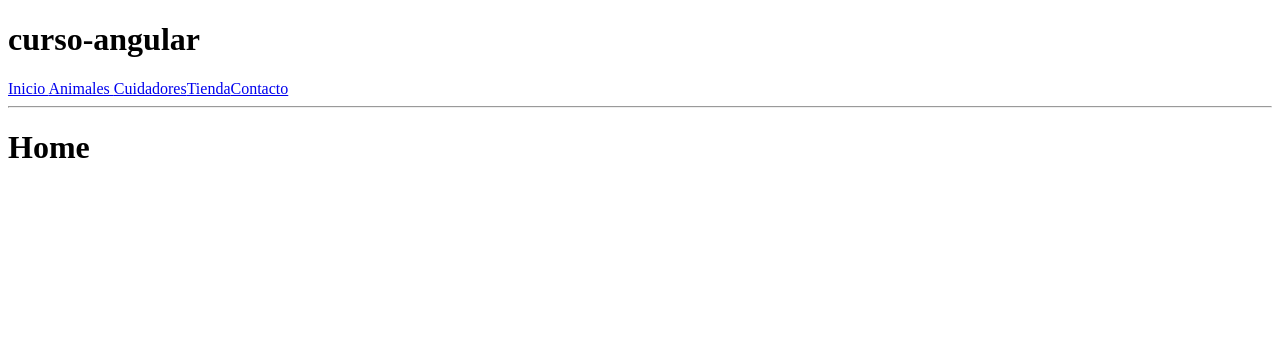
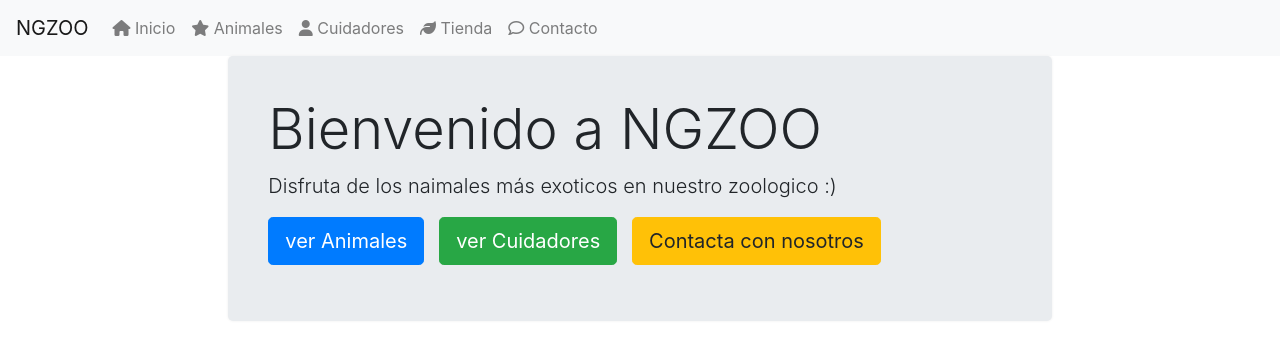
Before and after one commit to marcmayol/zoo, an Angular app: page / in a window 1280 px wide. Shown: the top 360 px of the page. Built offline with nearby package versions, Linux system fonts and the light colour scheme.

Commit message:
nav y home

```diff
--- a/package.json
+++ b/package.json
@@ -19,6 +19,10 @@
     "@angular/platform-browser": "~9.0.7",
     "@angular/platform-browser-dynamic": "~9.0.7",
     "@angular/router": "~9.0.7",
+    "bootstrap": "^4.4.1",
+    "font-awesome": "^4.7.0",
+    "jquery": "^3.4.1",
+    "popper": "^1.0.1",
     "rxjs": "~6.5.4",
     "tslib": "^1.10.0",
     "zone.js": "~0.10.2"
--- a/src/app/app.component.html
+++ b/src/app/app.component.html
@@ -1,14 +1,30 @@
-<h1>{{title}}</h1>
+<nav class="navbar navbar-expand-lg navbar-light bg-light">
+  <a class="navbar-brand" [routerLink]="['/home']">{{title}}</a>
+  <button class="navbar-toggler" type="button" data-toggle="collapse" data-target="#navbarNav" aria-controls="navbarNav"
+          aria-expanded="false" aria-label="Toggle navigation">
+    <span class="navbar-toggler-icon"></span>
+  </button>
+  <div class="collapse navbar-collapse" id="navbarNav">
+    <ul class="navbar-nav">
+      <li class="nav-item">
+        <a class="nav-link" [routerLink]="['/home']" [routerLinkActive]="['active']"> <i class="fa fa-home" aria-hidden="true"></i> Inicio </a>
+      </li>
+      <li class="nav-item">
+        <a class="nav-link" [routerLink]="['/animales']" [routerLinkActive]="['active']"> <i class="fa fa-star" aria-hidden="true"></i> Animales </a>
+      </li>
+      <li class="nav-item">
+        <a class="nav-link" [routerLink]="['/cuidadores']" [routerLinkActive]="['active']"> <i class="fa fa-user" aria-hidden="true"></i> Cuidadores</a>
+      </li>
+      <li class="nav-item">
+        <a class="nav-link " [routerLink]="['/tienda']" [routerLinkActive]="['active']"> <i class="fa fa-leaf" aria-hidden="true"></i> Tienda</a>
+      </li>
+      <li class="nav-item">
+        <a class="nav-link " [routerLink]="['/contacto']" [routerLinkActive]="['active']"> <i class="fa fa-comment-o" aria-hidden="true"></i> Contacto</a>
+      </li>
+    </ul>
+  </div>
+</nav>
+<span class="hide" *ngIf="emailContacto">Email de contacto {{emailContacto}}
+  <button (click)="borrarEmail()">Eliminar email de contacto</button></span>
 
-<a [routerLink]="['/home']">Inicio </a>
-<a [routerLink]="['/animales']">Animales </a>
-<a [routerLink]="['/cuidadores']">Cuidadores</a>
-<a [routerLink]="['/tienda']">Tienda</a>
-<a [routerLink]="['/contacto']">Contacto</a>
-
-<span *ngIf="emailContacto">Email de contacto {{emailContacto}} <button (click)="borrarEmail()">Eliminar email de contacto</button></span>
-
-
-
-<hr/>
 <router-outlet></router-outlet>
--- a/src/app/app.component.ts
+++ b/src/app/app.component.ts
@@ -6,7 +6,7 @@ import {Component, DoCheck, OnInit} from '@angular/core';
   styleUrls: ['./app.component.css']
 })
 export class AppComponent implements DoCheck, OnInit {
-  title = 'curso-angular';
+  title = 'NGZOO';
   emailContacto;
 
   ngOnInit(): void {
--- a/src/app/contact/contact.component.html
+++ b/src/app/contact/contact.component.html
@@ -1,3 +1,3 @@
 <h1>{{title}}</h1>
 <input type="text" [(ngModel)]="emailContacto" />
-<button (click)="guardarEmail()"> guardar email</button>
+<button class="nose" (click)="guardarEmail()"> guardar email</button>
--- a/src/app/home/home.component.html
+++ b/src/app/home/home.component.html
@@ -1 +1,13 @@
-<h1>{{title}}</h1>
+<div class="col-lg-8 offset-2">
+  <div class="jumbotron">
+    <h1 class="display-4">{{title}}</h1>
+    <p class="lead">Disfruta de los naimales más exoticos en nuestro zoologico :)</p>
+    <p>
+      <a class="btn btn-primary btn-lg" [routerLink]="['/animales']" role="button">ver Animales</a>
+
+      <a class="btn btn-success btn-lg" [routerLink]="['/cuidadores']" role="button">ver Cuidadores</a>
+
+      <a class="btn btn-warning btn-lg" [routerLink]="['/contacto']" role="button">Contacta con nosotros</a>
+    </p>
+  </div>
+</div>
--- a/src/app/home/home.component.ts
+++ b/src/app/home/home.component.ts
@@ -7,7 +7,7 @@ import { Component, OnInit } from '@angular/core';
 })
 export class HomeComponent implements OnInit {
 
-  title = 'Home';
+  title = 'Bienvenido a NGZOO';
 
   constructor() {
   }
--- /dev/null
+++ b/src/assets/styles.css
@@ -0,0 +1,19 @@
+boby{
+  background-color: #eee !important;
+  color:#546421 !important;
+}
+.nose{
+  background-color: #eee !important;
+  color:#546421 !important;
+}
+.jumbotron{
+  padding: 40px;
+  border-radius: 5px;
+  box-shadow: 0px 0px 3px #eee;
+}
+.btn-success, .btn-warning{
+  margin-left: 2%;
+}
+.navbar-nav .active{
+  border-bottom: 3px solid orange;
+}
--- a/src/index.html
+++ b/src/index.html
@@ -2,12 +2,25 @@
 <html lang="en">
 <head>
   <meta charset="utf-8">
-  <title>Cursoangular</title>
+  <title>NGZOO</title>
   <base href="/">
-  <meta name="viewport" content="width=device-width, initial-scale=1">
-  <link rel="icon" type="image/x-icon" href="favicon.ico">
+  <meta name="viewport" content="width=device-width, initial-scale=1, shrink-to-fit=no">
+  <link rel="icon" type="image/x-icon" href="favicon.ico"/>
+  <link rel="stylesheet" href="https://stackpath.bootstrapcdn.com/bootstrap/4.4.1/css/bootstrap.min.css"
+        integrity="sha384-Vkoo8x4CGsO3+Hhxv8T/Q5PaXtkKtu6ug5TOeNV6gBiFeWPGFN9MuhOf23Q9Ifjh" crossorigin="anonymous">
+  <link rel="stylesheet" href="/assets/styles.css"/>
+  <script src="https://use.fontawesome.com/273edb486b.js"></script>
 </head>
 <body>
-  <app-root></app-root>
+<app-root></app-root>
+<script src="https://code.jquery.com/jquery-3.4.1.slim.min.js"
+        integrity="sha384-J6qa4849blE2+poT4WnyKhv5vZF5SrPo0iEjwBvKU7imGFAV0wwj1yYfoRSJoZ+n"
+        crossorigin="anonymous"></script>
+<script src="https://cdn.jsdelivr.net/npm/popper.js@1.16.0/dist/umd/popper.min.js"
+        integrity="sha384-Q6E9RHvbIyZFJoft+2mJbHaEWldlvI9IOYy5n3zV9zzTtmI3UksdQRVvoxMfooAo"
+        crossorigin="anonymous"></script>
+<script src="https://stackpath.bootstrapcdn.com/bootstrap/4.4.1/js/bootstrap.min.js"
+        integrity="sha384-wfSDF2E50Y2D1uUdj0O3uMBJnjuUD4Ih7YwaYd1iqfktj0Uod8GCExl3Og8ifwB6"
+        crossorigin="anonymous"></script>
 </body>
 </html>
```
Also changed, not shown: 1 other file (tests, documents, lock files or other folders).
